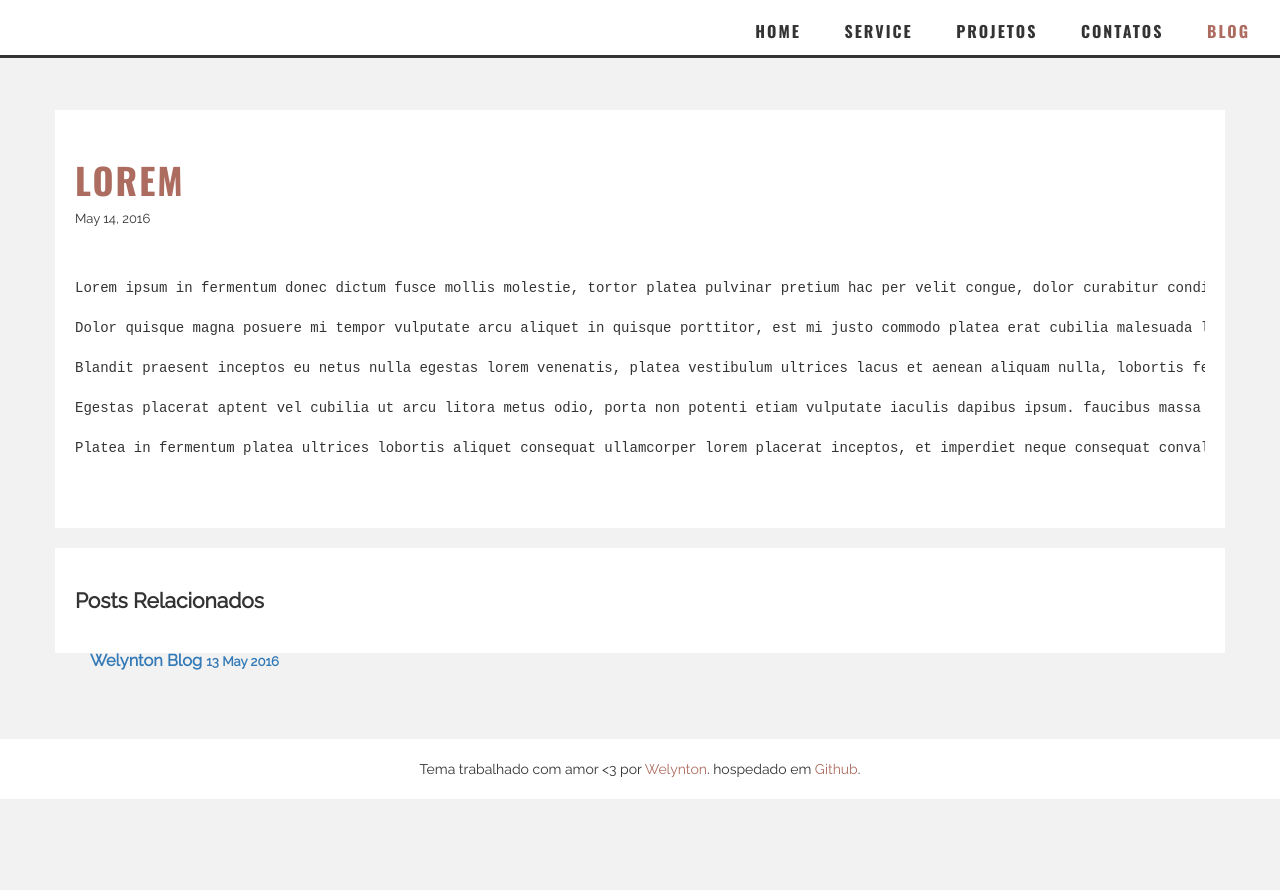
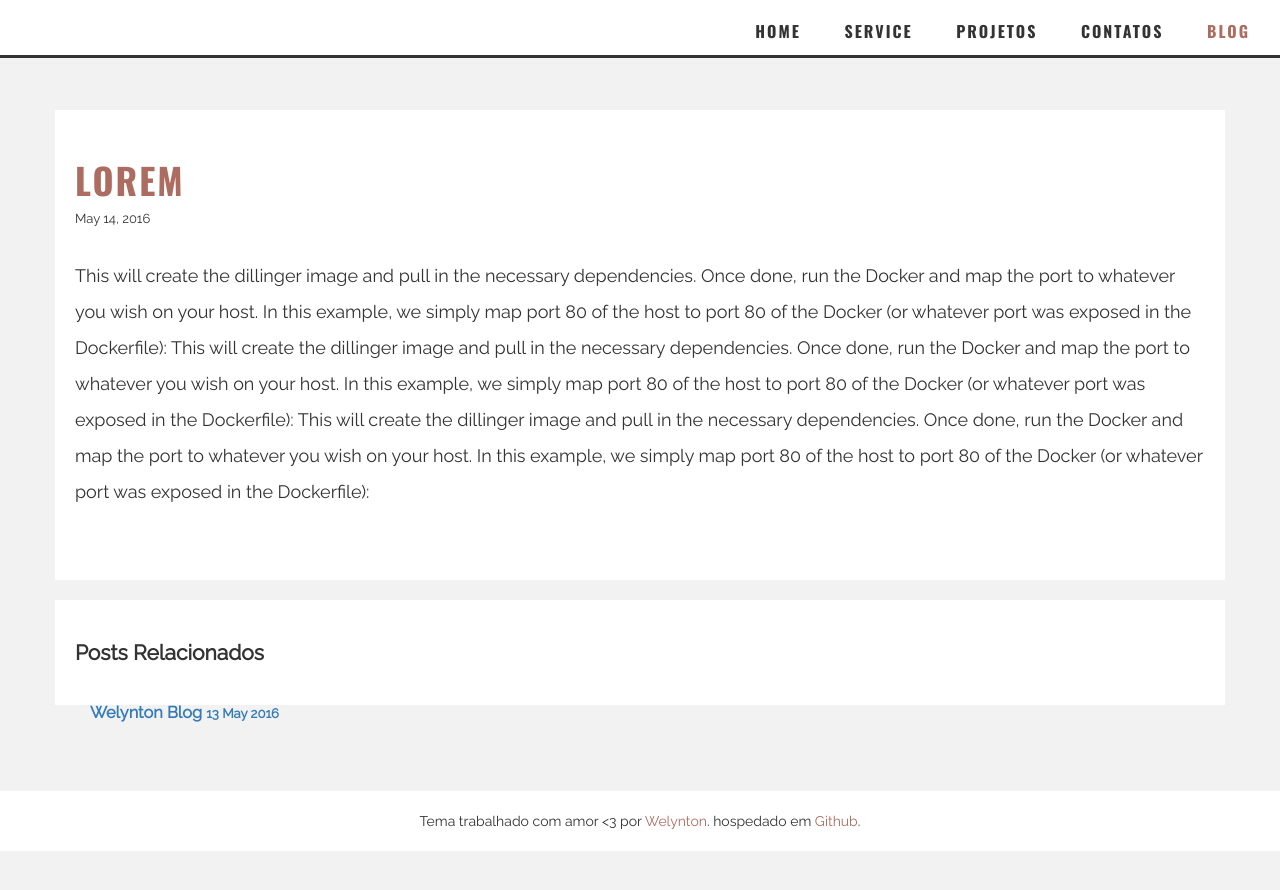
Before and after one commit to welyntonoliveira/welyntonoliveira.github.io, a Jekyll site: the page built from _posts/2016-05-14-lorem.markdown, in a window 1280 px wide and 1000 px high. Shown: the top 890 px of the window. Built offline with Jekyll 4.4.1, drawn with Linux system fonts in a browser that asks for light colours; nearby versions of some CDN libraries.

Commit message:
Post update: Lorem

```diff
--- a/_posts/2016-05-14-lorem.markdown
+++ b/_posts/2016-05-14-lorem.markdown
@@ -4,12 +4,6 @@ title: Lorem
 layout: post
 ---
 
-	Lorem ipsum in fermentum donec dictum fusce mollis molestie, tortor platea pulvinar pretium hac per velit congue, dolor curabitur condimentum conubia amet vivamus bibendum. amet ut congue egestas magna integer auctor tellus adipiscing sociosqu lacus, nisl urna imperdiet ante proin bibendum cursus senectus auctor. tincidunt ante praesent semper turpis amet lobortis ligula ante primis faucibus, aliquet quam donec odio malesuada commodo dui semper scelerisque nulla, adipiscing nibh sociosqu metus consectetur molestie id accumsan sem. ligula tempus dapibus adipiscing aliquam lobortis vel sapien, libero varius velit ut sodales quis. vitae vivamus donec duis purus nam adipiscing curabitur dictumst potenti felis nibh placerat, malesuada fringilla libero potenti elementum augue diam torquent aliquet rhoncus mi.
-
-	Dolor quisque magna posuere mi tempor vulputate arcu aliquet in quisque porttitor, est mi justo commodo platea erat cubilia malesuada lobortis consectetur. feugiat venenatis sed ultrices volutpat porta, purus maecenas rutrum ad porta aliquam, vehicula eget aenean class. curabitur tempus suspendisse hac pulvinar mauris sagittis scelerisque, sociosqu dictumst id phasellus justo sem, morbi porta congue vel morbi at. orci vivamus vestibulum blandit tempor imperdiet cursus metus nulla donec, nisl dictumst auctor sed placerat potenti phasellus metus, nostra vehicula iaculis egestas arcu sollicitudin suspendisse libero. fames gravida lacinia augue sem cursus lacinia gravida id duis, lobortis sem viverra mi sed turpis a elementum a mi, suspendisse ad mauris elit phasellus porttitor erat sed.
-
-	Blandit praesent inceptos eu netus nulla egestas lorem venenatis, platea vestibulum ultrices lacus et aenean aliquam nulla, lobortis feugiat condimentum bibendum iaculis sapien in. volutpat vitae primis rutrum iaculis lobortis congue lectus, tellus semper dictumst netus urna pellentesque, fringilla risus bibendum cras condimentum ut. aenean velit sociosqu aliquam augue purus iaculis pretium eu rutrum vivamus hac venenatis, curabitur posuere id accumsan aliquam duis aliquam quisque mattis inceptos. metus rutrum potenti primis aliquam aliquet aenean nullam nostra accumsan himenaeos, maecenas dolor inceptos habitasse vel porttitor turpis porttitor per curabitur velit, quisque diam mattis habitant mollis potenti lorem non conubia.
-
-	Egestas placerat aptent vel cubilia ut arcu litora metus odio, porta non potenti etiam vulputate iaculis dapibus ipsum. faucibus massa ligula class hac cras primis nullam torquent maecenas, porttitor nullam arcu aenean egestas curae duis vitae, suspendisse primis neque fringilla consectetur curae ipsum tellus. quis vestibulum eleifend elementum ac litora commodo torquent, praesent vehicula scelerisque mauris fusce est commodo, fames elit erat nunc litora etiam. ultrices auctor erat quisque congue dictumst tristique porta vitae suspendisse sagittis, pretium velit purus consectetur dictum odio fermentum vestibulum vivamus turpis, hendrerit ipsum tincidunt dolor platea convallis molestie urna mauris.
-
-	Platea in fermentum platea ultrices lobortis aliquet consequat ullamcorper lorem placerat inceptos, et imperdiet neque consequat convallis vivamus convallis justo consequat aliquam dapibus, blandit eleifend interdum sociosqu quam aenean netus nostra lacinia viverra. vitae mi per faucibus cursus pulvinar inceptos, convallis pellentesque iaculis rhoncus morbi conubia, scelerisque amet nisl curabitur accumsan. pulvinar mattis consectetur nam litora curae rhoncus lacinia lobortis, luctus nisl purus magna ac hac. sapien mauris neque proin ornare quisque suscipit, quisque interdum fusce facilisis litora, pretium dictumst integer volutpat etiam.
+This will create the dillinger image and pull in the necessary dependencies. Once done, run the Docker and map the port to whatever you wish on your host. In this example, we simply map port 80 of the host to port 80 of the Docker (or whatever port was exposed in the Dockerfile):
+This will create the dillinger image and pull in the necessary dependencies. Once done, run the Docker and map the port to whatever you wish on your host. In this example, we simply map port 80 of the host to port 80 of the Docker (or whatever port was exposed in the Dockerfile):
+This will create the dillinger image and pull in the necessary dependencies. Once done, run the Docker and map the port to whatever you wish on your host. In this example, we simply map port 80 of the host to port 80 of the Docker (or whatever port was exposed in the Dockerfile):
```
